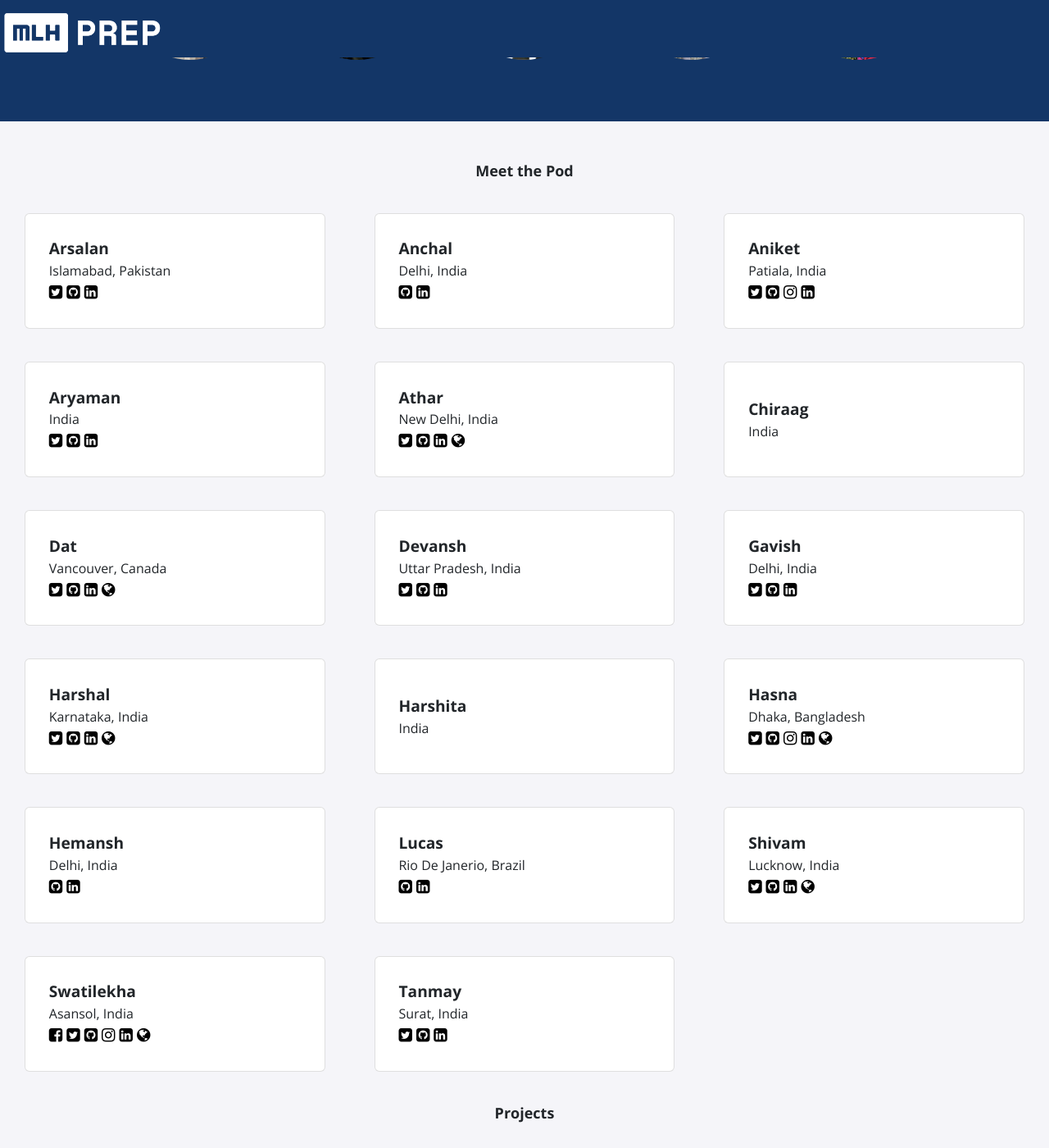
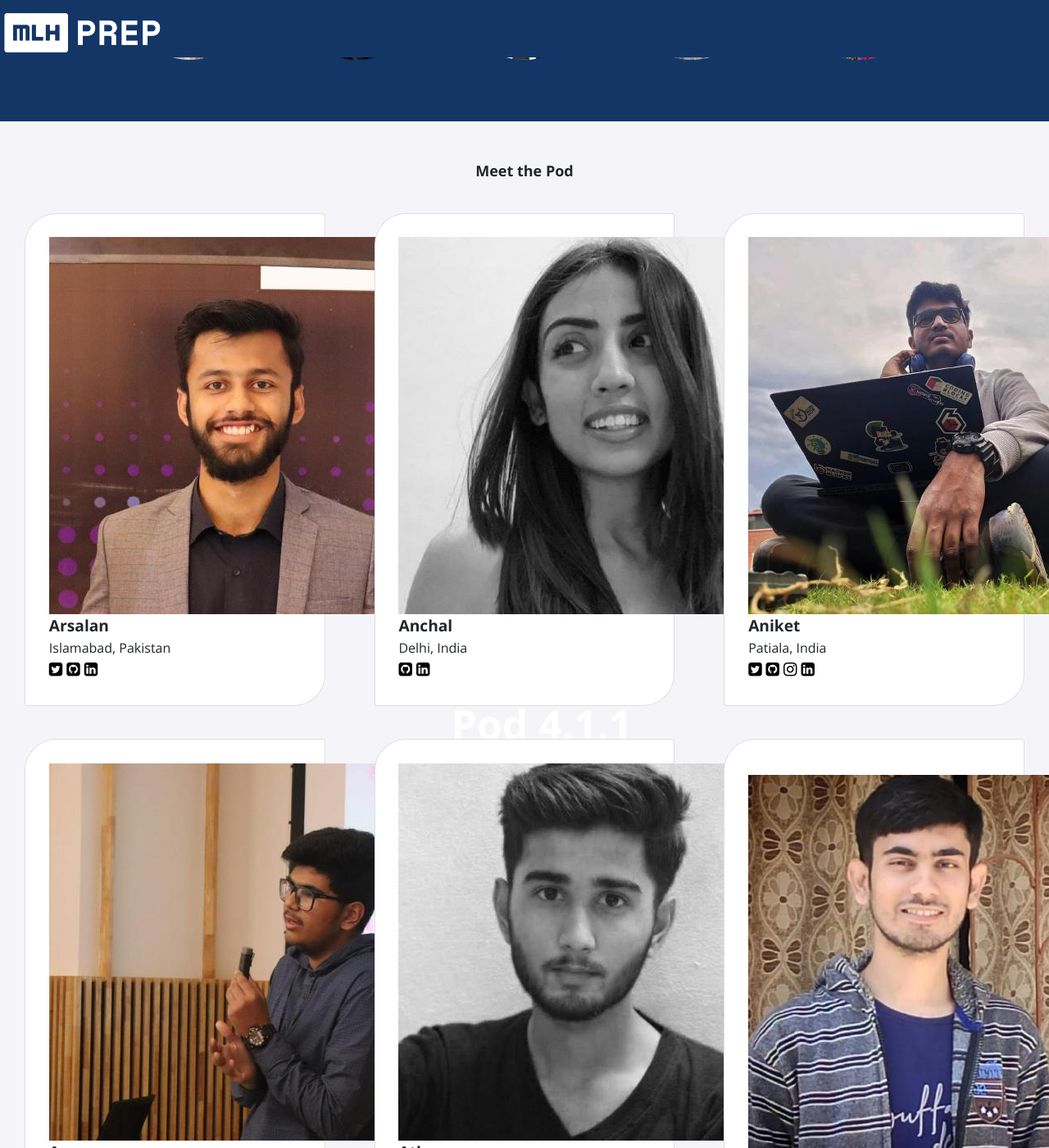
Before and after one commit to MLH-Fellowship/pod-4.1.1-portfolio, a Jekyll site: the page built from index.html, in a window 1280 px wide and 1400 px high, scrolled down 507 px. Shown: the whole window at 82% size. Built offline with Jekyll 4.4.1, drawn with Linux system fonts in a browser that asks for light colours; nearby versions of some CDN libraries.

Commit message:
✨ Changed UI and resolved merge conflicts

```diff
--- a/_includes/description.html
+++ b/_includes/description.html
@@ -6,6 +6,7 @@
     {% for item in site.data.fellows %}
     <div class="card">
         <div class="info">
+            <img src="./assets/img/{{ item.img }}">
             <p class="title"> {{ item.name }}</p>
             <p class="location"> {{ item.location }}</p>
             {% if site.data.social-media %}
--- a/_includes/navbar.html
+++ b/_includes/navbar.html
@@ -1,4 +1,21 @@
 <header class="nav-bar">
+    <div class="loader">
+        <svg width="200" height="200" xmlns="http://www.w3.org/2000/svg" viewBox="0 0 100 100"
+          preserveAspectRatio="xMidYMid" class="lds-ripple" style="background:0 0">
+          <circle cx="50" cy="50" r="4.719" fill="none" stroke="#1d3f72" stroke-width="2">
+            <animate attributeName="r" calcMode="spline" values="0;40" keyTimes="0;1" dur="3" keySplines="0 0.2 0.8 1"
+              begin="-1.5s" repeatCount="indefinite" />
+            <animate attributeName="opacity" calcMode="spline" values="1;0" keyTimes="0;1" dur="3" keySplines="0.2 0 0.8 1"
+              begin="-1.5s" repeatCount="indefinite" />
+          </circle>
+          <circle cx="50" cy="50" r="27.591" fill="none" stroke="#5699d2" stroke-width="2">
+            <animate attributeName="r" calcMode="spline" values="0;40" keyTimes="0;1" dur="3" keySplines="0 0.2 0.8 1"
+              begin="0s" repeatCount="indefinite" />
+            <animate attributeName="opacity" calcMode="spline" values="1;0" keyTimes="0;1" dur="3" keySplines="0.2 0 0.8 1"
+              begin="0s" repeatCount="indefinite" />
+          </circle>
+        </svg>
+      </div>
     <div class="nav-content">
         <a href="{{ '/' | relative_url }}">
             <div class="nav-logo">
--- a/_sass/all.scss
+++ b/_sass/all.scss
@@ -49,7 +49,8 @@
     align-items: center;
     margin: 20px 30px;
     background-color: white;
-    border-radius: .375rem;
+    border-top-left-radius: 2em;
+    border-bottom-right-radius: 2em;
     padding: 1.5em;
     font-size: 1.2em;
 }
--- a/_sass/navbar.scss
+++ b/_sass/navbar.scss
@@ -38,3 +38,16 @@
     padding-top: 0px;
     padding-right: 0px;
 }
+
+.loader {
+    display: flex;
+    justify-content: center;
+    align-items: center;
+    height: 100vh;
+    width: 100%;
+    background: rgb(23, 22, 22);
+    position: fixed;
+    top: 0;
+    left: 0;
+    transition: opacity 0.3s linear;
+  }
```
Also changed, not shown: other parts of _includes/navbar.html (+4 -0 lines).
